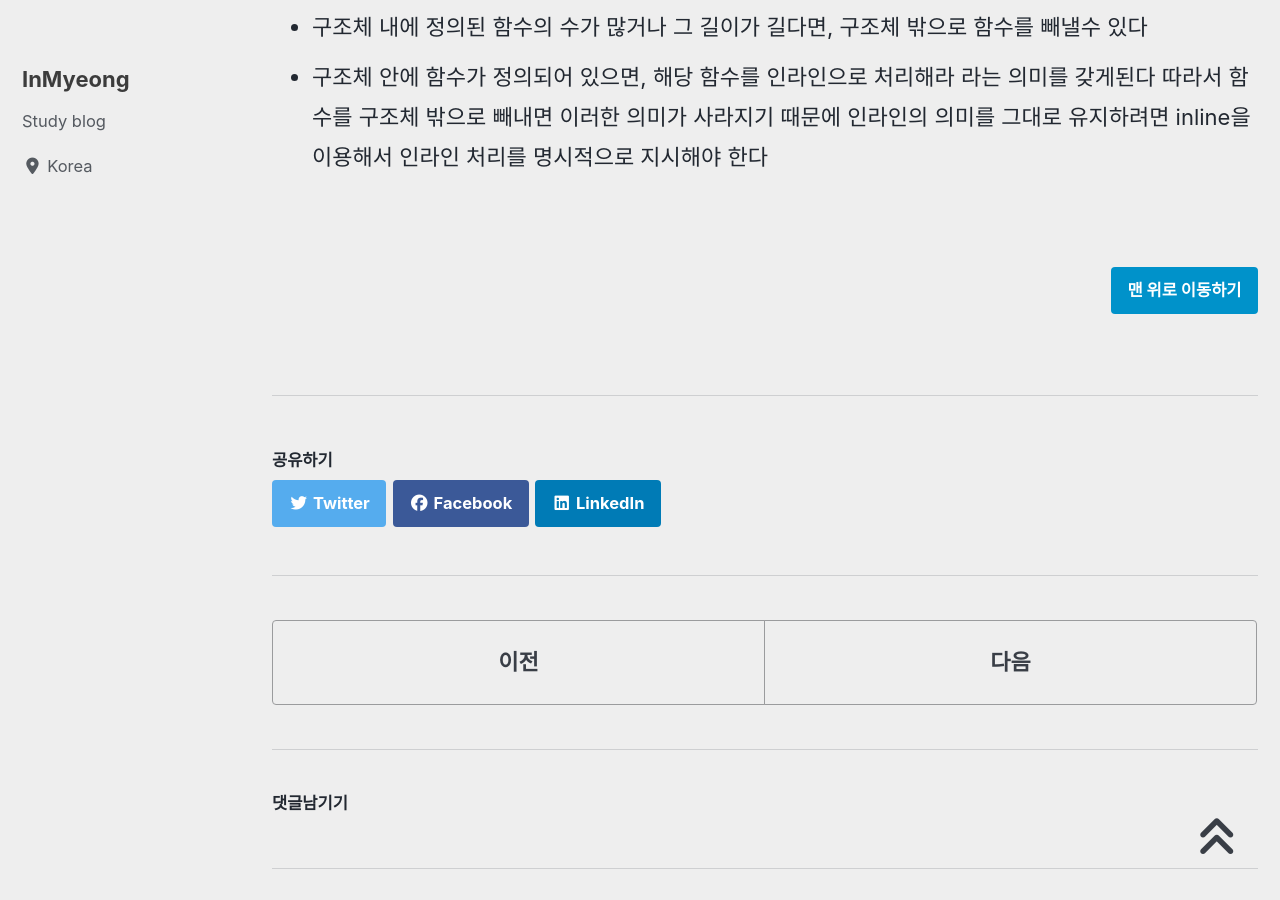
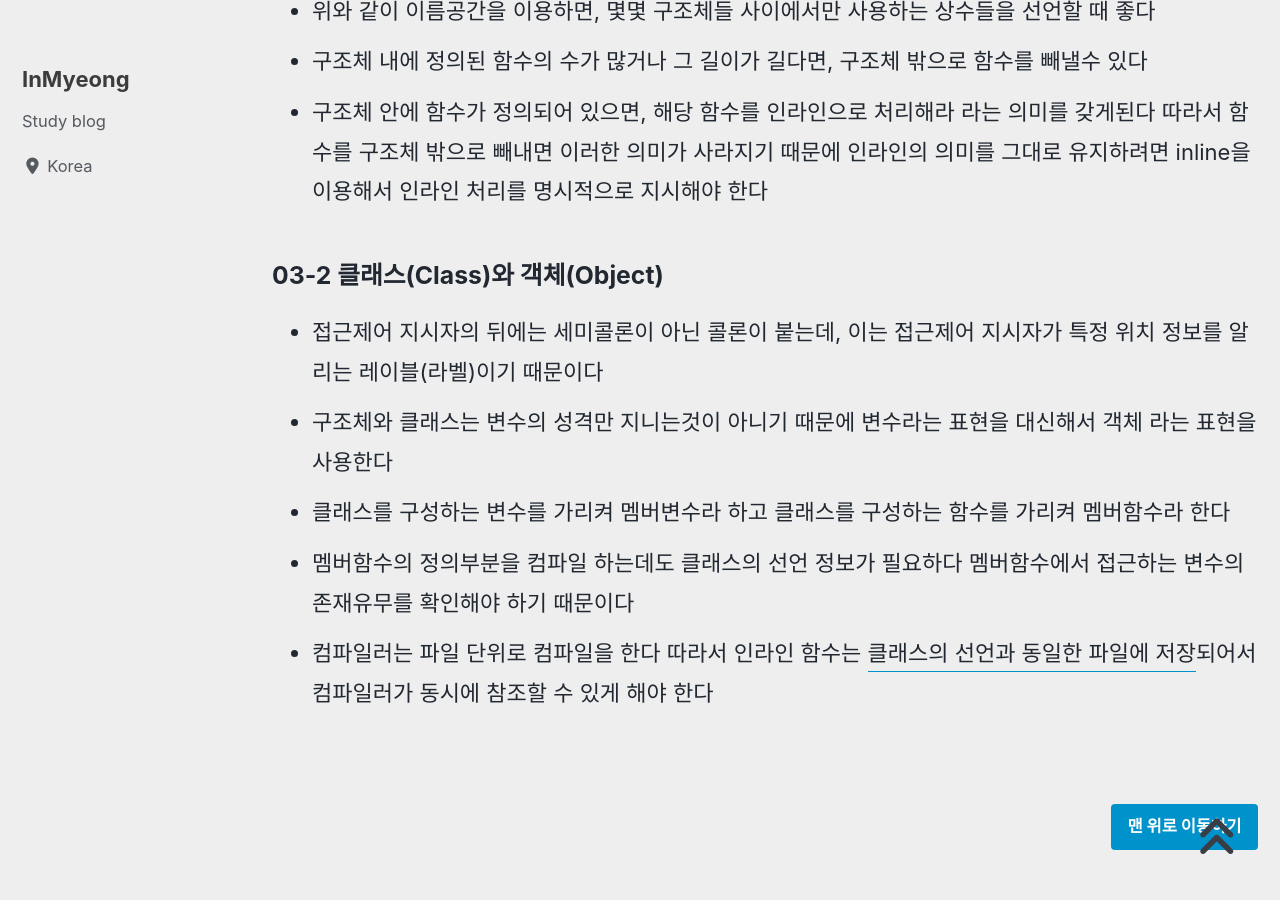
Before and after one commit to devMyeong/devMyeong.github.io, a Jekyll site: the page built from _posts/cpp/2021-07-29-cpp.md, in a window 1280 px wide and 900 px high, scrolled down 8218 px. Built offline with Jekyll 4.4.1, drawn with Linux system fonts in a browser that asks for light colours; cached includes are drawn as plain includes; nearby versions of some CDN libraries; some web fonts are replaced; comment, search, counter and statistics services are not loaded; some of the changed text lies outside the part shown.

Commit message:
update cpp chapter 03-2

```diff
--- a/_posts/cpp/2021-07-29-cpp.md
+++ b/_posts/cpp/2021-07-29-cpp.md
@@ -196,6 +196,13 @@ struct Car
 - 구조체 내에 정의된 함수의 수가 많거나 그 길이가 길다면, 구조체 밖으로 함수를 빼낼수 있다
 - 구조체 안에 함수가 정의되어 있으면, 해당 함수를 인라인으로 처리해라 라는 의미를 갖게된다 따라서 함수를 구조체 밖으로 빼내면 이러한 의미가 사라지기 때문에 인라인의 의미를 그대로 유지하려면 inline을 이용해서 인라인 처리를 명시적으로 지시해야 한다
 
+### 03-2 클래스(Class)와 객체(Object)
+- 접근제어 지시자의 뒤에는 세미콜론이 아닌 콜론이 붙는데, 이는 접근제어 지시자가 특정 위치 정보를 알리는 레이블(라벨)이기 때문이다
+- 구조체와 클래스는 변수의 성격만 지니는것이 아니기 때문에 변수라는 표현을 대신해서 객체 라는 표현을 사용한다
+- 클래스를 구성하는 변수를 가리켜 멤버변수라 하고 클래스를 구성하는 함수를 가리켜 멤버함수라 한다
+- 멤버함수의 정의부분을 컴파일 하는데도 클래스의 선언 정보가 필요하다 멤버함수에서 접근하는 변수의 존재유무를 확인해야 하기 때문이다
+- 컴파일러는 파일 단위로 컴파일을 한다 따라서 인라인 함수는 <u>클래스의 선언과 동일한 파일에 저장</u>되어서 컴파일러가 동시에 참조할 수 있게 해야 한다
+
 <br>
 
 [맨 위로 이동하기](#){: .btn .btn--primary }{: .align-right}
```
